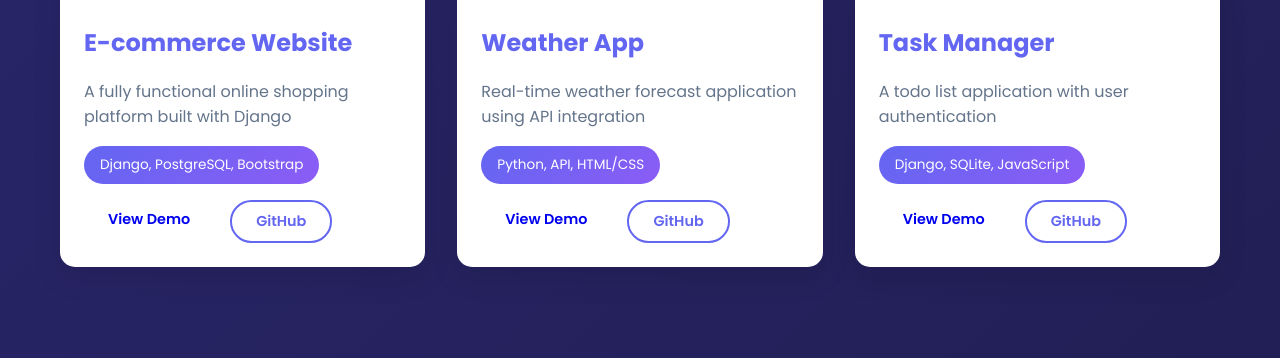
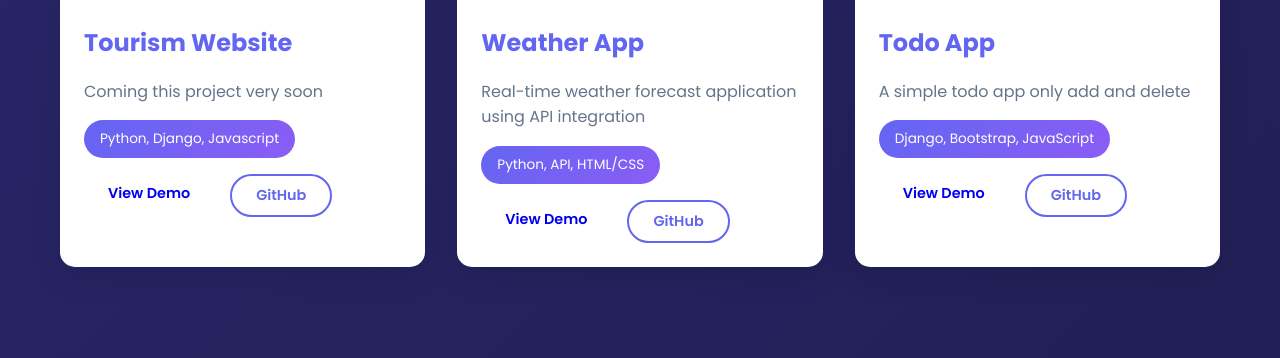
Before and after one commit to Shaid30/My-Portfolio, a Django app: page / in a window 1280 px wide. Shown: the part 2578-2936 px from the top of the page. Run offline with Django 5.2, Linux system fonts and the light colour scheme; some libraries are stand-ins or nearby versions.

Commit message:
almost done

```diff
--- a/portfolio/static/portfolio/css/style.css
+++ b/portfolio/static/portfolio/css/style.css
@@ -125,9 +125,9 @@ body {
     font-weight: 400;
     margin-bottom: 1.5rem;
     opacity: 0.9;
-    color: #4f46e5;
+    color: white;
     white-space: nowrap;
-    border-right: 3px solid #4f46e5;
+    border-right: 3px solid white;
     width: fit-content;
     overflow: hidden;
     animation: blink 0.7s step-end infinite;
--- a/portfolio/templates/portfolio/base.html
+++ b/portfolio/templates/portfolio/base.html
@@ -49,7 +49,7 @@
             if (i < text.length) {
                 typing.innerHTML += text.charAt(i);
                 i++;
-                setTimeout(typeEffect, 100); // এখানে গতি নিয়ন্ত্রণ করা যায়
+                setTimeout(typeEffect, 100);
             }
         }
 
--- a/portfolio/templates/portfolio/home.html
+++ b/portfolio/templates/portfolio/home.html
@@ -8,6 +8,8 @@
             <div class="hero-text">
                 <h1 class="animate-fade-in">Hello, I'm <span class=" highlight">Md. Abu Shaid</span></h1>
                 <h2 class="subtitle" id="typing-text"></h2>
+                <span id="cursor">
+                </span>
                 <p class=" hero-description">
                     Welcome to my portfolio! I love building web applications and learning new technologies every
                     day.
@@ -127,7 +129,7 @@
                     </div>
                     <div class="project-links">
                         <a href="#" class="btn btn-small">View Demo</a>
-                        <a href="#" class="btn btn-small btn-outline">GitHub</a>
+                        <a href="{{ project.github }}" class="btn btn-small btn-outline" target="_blank">GitHub</a>
                     </div>
                 </div>
             </div>
--- a/portfolio/views.py
+++ b/portfolio/views.py
@@ -3,19 +3,22 @@ from django.shortcuts import render
 def home(request):
     projects_list = [
         {
-            'title': 'E-commerce Website',
-            'description': 'A fully functional online shopping platform built with Django',
-            'tech': 'Django, PostgreSQL, Bootstrap'
+            'title': 'Tourism Website',
+            'description': 'Coming this project very soon ',
+            'tech': 'Python, Django, Javascript',
+            'github':"https://github.com/Shaid30/Tourism-website-.git"
         },
         {
             'title': 'Weather App',
             'description': 'Real-time weather forecast application using API integration',
-            'tech': 'Python, API, HTML/CSS'
+            'tech': 'Python, API, HTML/CSS',
+
         },
         {
-            'title': 'Task Manager',
-            'description': 'A todo list application with user authentication',
-            'tech': 'Django, SQLite, JavaScript'
+            'title': 'Todo App',
+            'description': 'A  simple todo app only add and delete',
+            'tech': 'Django, Bootstrap, JavaScript',
+            'github':"https://github.com/Shaid30/todo-app.git"
         },
     ]
     return render(request, 'portfolio/home.html', {'projects': projects_list})
```
